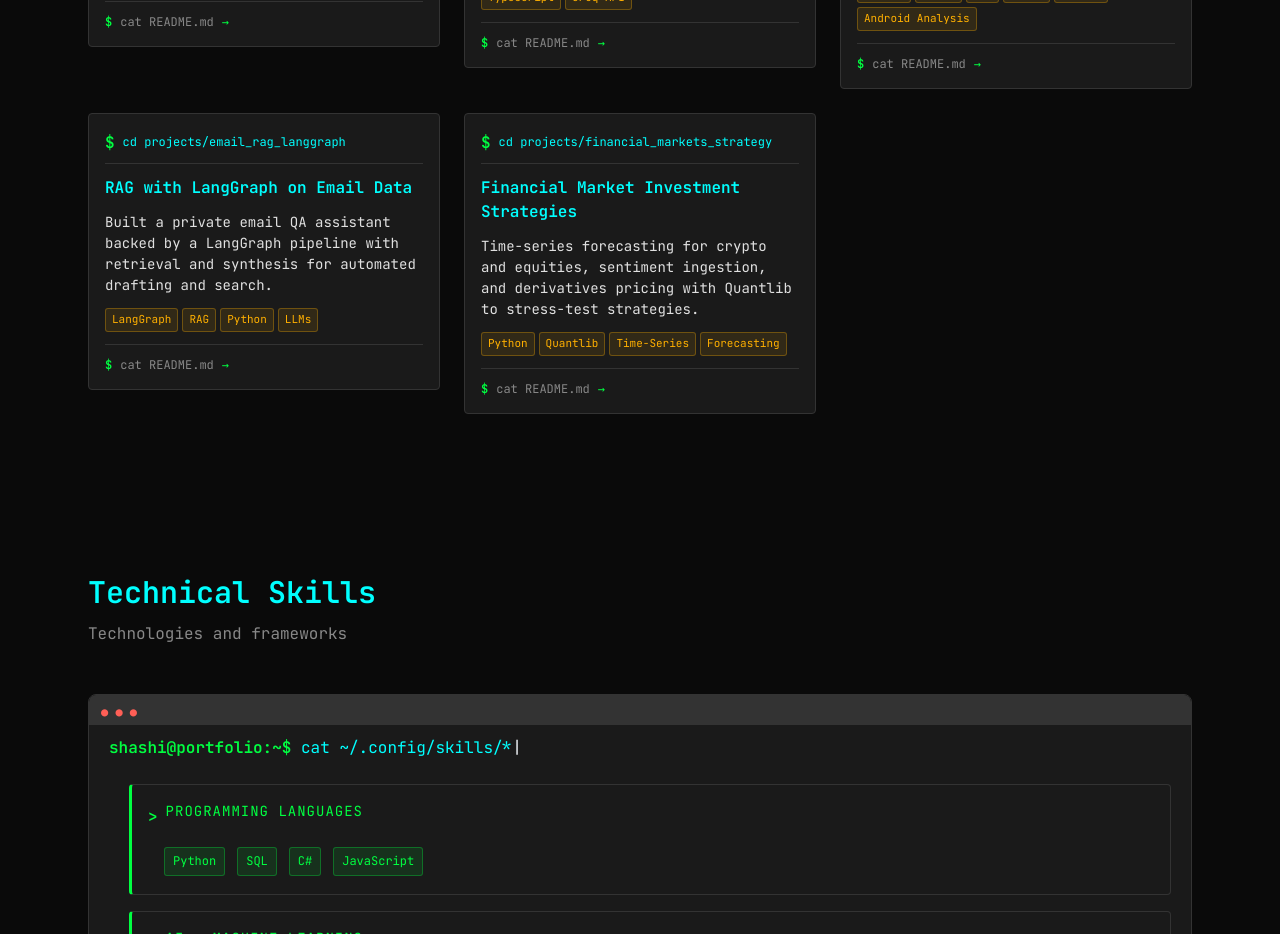
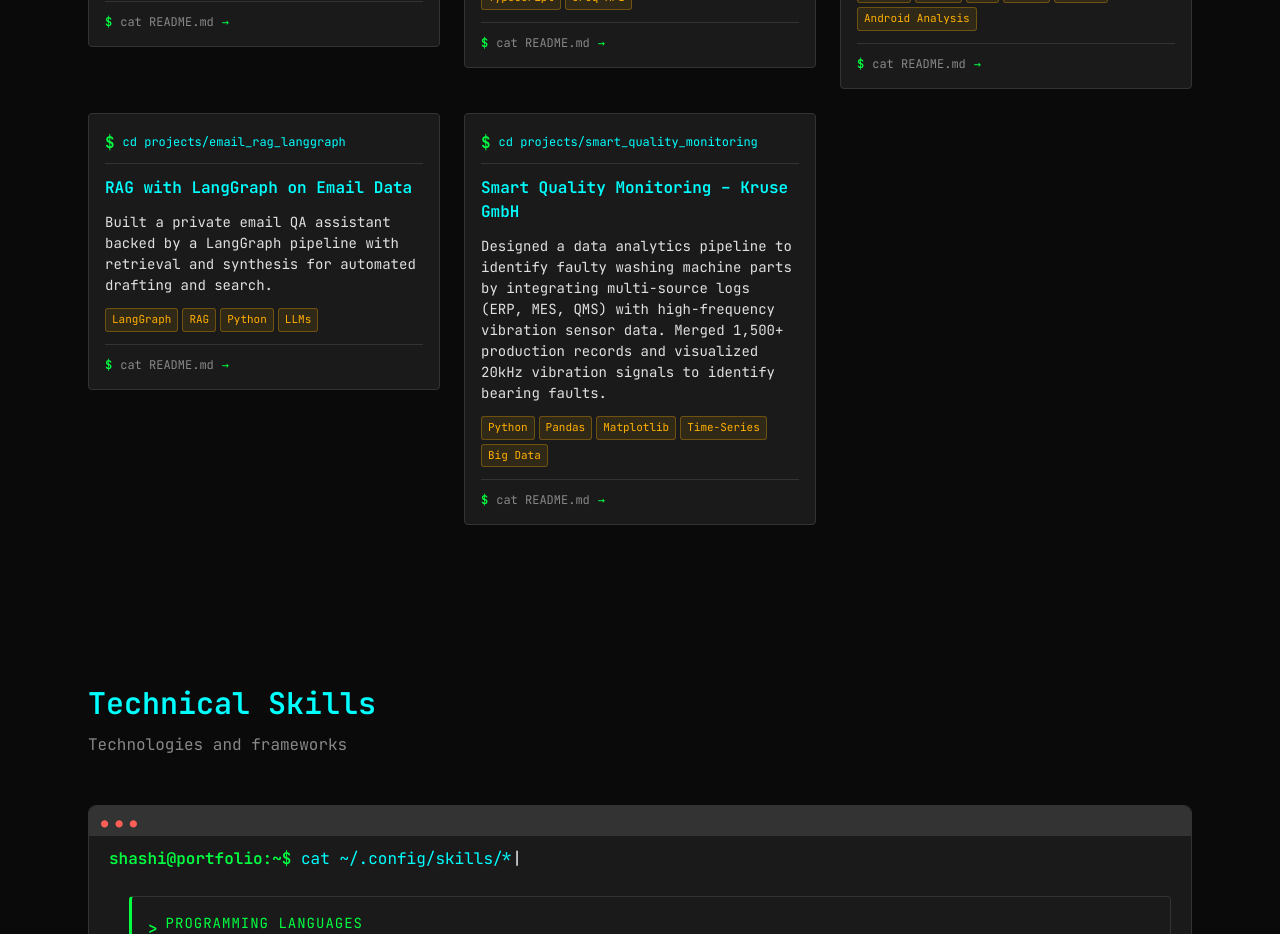
Before and after one commit to shashiprakash610/portfolio, a React (Vite) app: page / in a window 1280 px wide. Shown: the part 4140-5074 px from the top of the page. Built offline with nearby package versions, Linux system fonts and the light colour scheme; no server answers.

Commit message:
Replace Financial Markets project with Smart Quality Monitoring – Kruse GmbH

```diff
--- a/src/config.js
+++ b/src/config.js
@@ -43,10 +43,10 @@ export const PROJECTS = [
         image: '/assets/rag.jpg',
     },
     {
-        slug: 'financial-markets-strategy',
-        title: 'Financial Market Investment Strategies',
-        description: 'Time-series forecasting for crypto and equities, sentiment ingestion, and derivatives pricing with Quantlib to stress-test strategies.',
-        stack: ['Python', 'Quantlib', 'Time-Series', 'Forecasting'],
+        slug: 'smart-quality-monitoring',
+        title: 'Smart Quality Monitoring – Kruse GmbH',
+        description: 'Designed a data analytics pipeline to identify faulty washing machine parts by integrating multi-source logs (ERP, MES, QMS) with high-frequency vibration sensor data. Merged 1,500+ production records and visualized 20kHz vibration signals to identify bearing faults.',
+        stack: ['Python', 'Pandas', 'Matplotlib', 'Time-Series', 'Big Data'],
         image: '/assets/finance.jpg',
     },
 ]
```
Also changed, not shown: public/content/financial-markets-strategy.md (deleted, +0 -4 lines), public/content/smart-quality-monitoring.md (added, +8 -0 lines).
